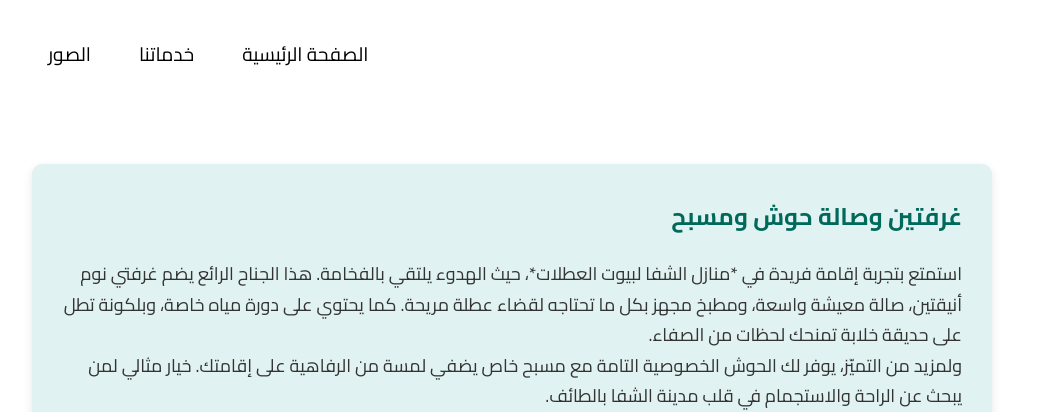
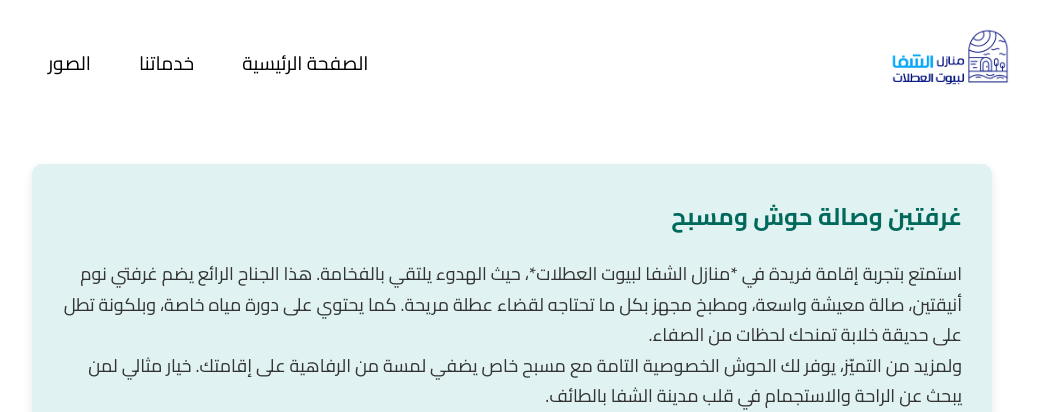
Before and after one commit to Mohamad-Alsaleh10/Manazwl_Alshafa, a plain HTML site: page service.html in a window 1280 px wide. Shown: the top 412 px of the page, without its empty margins (128-1167 px from the left). Drawn offline with Linux system fonts and the light colour scheme.

Commit message:
first commit

```diff
--- a/service.html
+++ b/service.html
@@ -141,7 +141,7 @@
   <header class="header" id="navigation-menu">
     <div class="container">
       <nav>
-        <a href="/" class="logo"> <img src="./image/images/logot.png" alt="" loading="lazy"> </a>
+        <a href="/" class="logo"> <img src="./image/logo/logo.png" alt="" loading="lazy"> </a>
 
         <ul class="nav-menu">
           <li> <a href="/" class="nav-link">الصفحة الرئيسية</a> </li>
```
